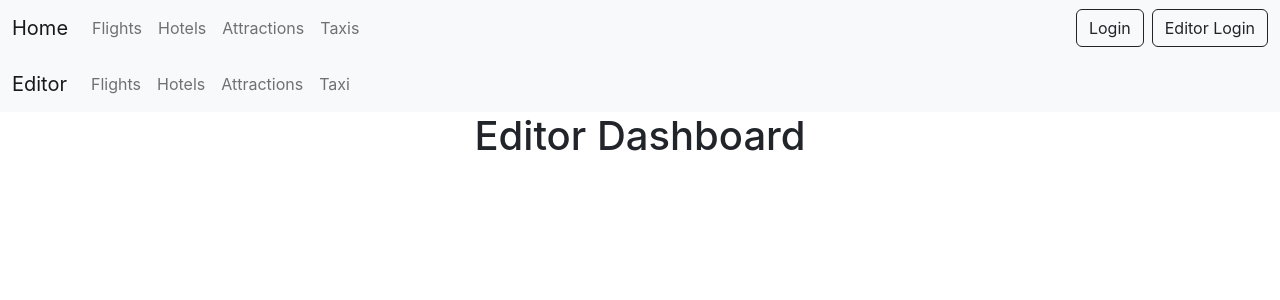
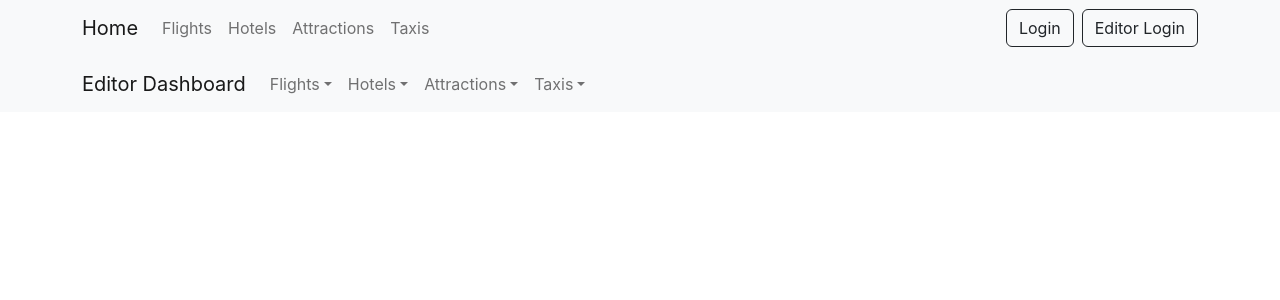
Before and after one commit to sahanperera00/Journeyly, a React (Create React App) app in the folder Project/frontend/: page /editorDash in a window 1280 px wide. Shown: the top 300 px of the page. Built offline with nearby package versions, Linux system fonts and the light colour scheme.

Commit message:
moved from bootstrap to react-bootstrap

```diff
--- a/Project/frontend/package.json
+++ b/Project/frontend/package.json
@@ -6,8 +6,11 @@
     "@testing-library/jest-dom": "^5.16.5",
     "@testing-library/react": "^13.3.0",
     "@testing-library/user-event": "^13.5.0",
+    "bootstrap": "^5.2.0",
     "react": "^18.2.0",
+    "react-bootstrap": "^2.5.0",
     "react-dom": "^18.2.0",
+    "react-router-bootstrap": "^0.26.2",
     "react-router-dom": "^6.3.0",
     "react-scripts": "^5.0.1",
     "web-vitals": "^2.1.4"
--- a/Project/frontend/src/components/DestinationForm.js
+++ b/Project/frontend/src/components/DestinationForm.js
@@ -1,13 +1,9 @@
 import React from 'react';
-import NavBar from "../components/Navbar";
-import EditorNavBar from "../components/EditorNavbar";
 
 const DestinationForm = (props) => {
     return (
         <div>
-            <NavBar />
-            <h1 className='text-center'>Destination Form</h1>
-            <EditorNavBar />
+            <h1 className='text-center'>Add Travel Destination</h1>
         <div className="App">
             <form>
                 <div className="form-group">
--- a/Project/frontend/src/components/EditorNavbar.js
+++ b/Project/frontend/src/components/EditorNavbar.js
@@ -1,35 +1,45 @@
-import React from "react";
+import Container from 'react-bootstrap/Container';
+import Nav from 'react-bootstrap/Nav';
+import Navbar from 'react-bootstrap/Navbar';
+import NavDropdown from 'react-bootstrap/NavDropdown';
 
-const Navbar = () => {
-
-    return (
-        <div>
-            <nav className="navbar navbar-expand-lg bg-light">
-            <div className="container-fluid d-flex">
-                <a className="navbar-brand" href="editorDash">Editor</a>
-                <button className="navbar-toggler" type="button" data-bs-toggle="collapse" data-bs-target="#navbarNav" aria-controls="navbarNav" aria-expanded="false" aria-label="Toggle navigation">
-                <span className="navbar-toggler-icon"></span>
-                </button>
-                <div className="collapse navbar-collapse" id="navbarNav">
-                <ul className="navbar-nav">
-                    <li className="nav-item">
-                    <a className="nav-link" href="flights">Flights</a>
-                    </li>
-                    <li className="nav-item">
-                    <a className="nav-link" href="hotels">Hotels</a>
-                    </li>
-                    <li className="nav-item">
-                    <a className="nav-link" href="desform">Attractions</a>
-                    </li>
-                    <li className="nav-item">
-                    <a className="nav-link" href="taxi">Taxi</a>
-                    </li>
-                </ul>
-                </div>
-                </div>
-            </nav>
-        </div>
-    )
+function EditorNavbar() {
+  return (
+    <Navbar bg="light" expand="lg">
+      <Container>
+        <Navbar.Brand href="#home">Editor Dashboard</Navbar.Brand>
+        <Navbar.Toggle aria-controls="basic-navbar-nav" />
+        <Navbar.Collapse id="basic-navbar-nav">
+          <Nav className="me-auto">
+            <NavDropdown title="Flights" id="basic-nav-dropdown">
+              <NavDropdown.Item href="#action/3.1">Create</NavDropdown.Item>
+              <NavDropdown.Item href="#action/3.3">Update & Delete</NavDropdown.Item>
+              <NavDropdown.Divider />
+              <NavDropdown.Item href="#action/3.4">Client View</NavDropdown.Item>
+            </NavDropdown>
+            <NavDropdown title="Hotels" id="basic-nav-dropdown">
+              <NavDropdown.Item href="#action/3.1">Create</NavDropdown.Item>
+              <NavDropdown.Item href="#action/3.3">Update & Delete</NavDropdown.Item>
+              <NavDropdown.Divider />
+              <NavDropdown.Item href="#action/3.4">Client View</NavDropdown.Item>
+            </NavDropdown>
+            <NavDropdown title="Attractions" id="basic-nav-dropdown">
+              <NavDropdown.Item href="#desForm">Create</NavDropdown.Item>
+              <NavDropdown.Item href="#action/3.3">Update & Delete</NavDropdown.Item>
+              <NavDropdown.Divider />
+              <NavDropdown.Item href="#action/3.4">Client View</NavDropdown.Item>
+            </NavDropdown>
+            <NavDropdown title="Taxis" id="basic-nav-dropdown">
+              <NavDropdown.Item href="#action/3.1">Create</NavDropdown.Item>
+              <NavDropdown.Item href="#action/3.3">Update & Delete</NavDropdown.Item>
+              <NavDropdown.Divider />
+              <NavDropdown.Item href="#action/3.4">Client View</NavDropdown.Item>
+            </NavDropdown>
+          </Nav>
+        </Navbar.Collapse>
+      </Container>
+    </Navbar>
+  );
 }
 
-export default Navbar;
+export default EditorNavbar;
--- a/Project/frontend/src/components/Navbar.js
+++ b/Project/frontend/src/components/Navbar.js
@@ -1,66 +1,35 @@
-import React from "react";
+import Container from 'react-bootstrap/Container';
+import Nav from 'react-bootstrap/Nav';
+import Navbarx from 'react-bootstrap/Navbar';
+import Button from 'react-bootstrap/Button';
+import {LinkContainer} from 'react-router-bootstrap';
 import { Link } from "react-router-dom";
 
-const Navbar = () => {
-
-    return (
-        <div>
-            <nav className="navbar navbar-expand-lg bg-light">
-            <div className="container-fluid d-flex">
-                <Link to={"/"} className="navbar-brand">Home</Link>
-                <div className="collapse navbar-collapse" id="navbarNav">
-                    <ul className="navbar-nav">
-                        <li className="nav-item">
-                            <Link to={"/flights"} className="nav-link">Flights</Link>
-                        </li>
-                        <li className="nav-item">
-                            <Link to={"/hotels"} className="nav-link">Hotels</Link>
-                        </li>
-                        <li className="nav-item">
-                            <Link to={"/attractions"} className="nav-link">Attractions</Link>
-                        </li>
-                        <li className="nav-item">
-                            <Link to={"/taxis"} className="nav-link">Taxis</Link>
-                        </li>
-                    </ul>
-                </div>
-
-                <Link to={"/login"} className="btn btn-outline-dark">Login</Link>
-
-                <button type="button" className="btn btn-outline-dark ms-2" data-bs-toggle="modal" data-bs-target="#exampleModal">Editor Login</button>
-
-                    <div className="modal fade" id="exampleModal" tabIndex="-1" aria-labelledby="exampleModalLabel" aria-hidden="true">
-                        <div className="modal-dialog">
-                            <div className="modal-content">
-                            <div className="modal-header">
-                                <h5 className="modal-title" id="exampleModalLabel">Editor Login</h5>
-                                <button type="button" className="btn-close" data-bs-dismiss="modal" aria-label="Close"></button>
-                            </div>
-                                <form onSubmit={() => {}}>
-                                    <div className="modal-body">
-                                        <div className="mb-3">
-                                            <label htmlFor="recipient-name" className="col-form-label">Email:</label>
-                                            <input type="text" className="form-control" id="recipient-name" />
-                                        </div>
-                                        <div className="mb-3">
-                                            <label htmlFor="message-text" className="col-form-label">Password:</label>
-                                            <input type="password" className="form-control" id="recipient-password" />
-                                        </div>
-                                    </div>
-                                    <div className="modal-footer">
-                                        <button type="button" className="btn btn-secondary" data-bs-dismiss="modal">Close</button>
-                                        <a href="editorDash">
-                                            <button type="button" className="btn btn-dark">Login</button>
-                                        </a>
-                                    </div>
-                                </form>
-                            </div>
-                        </div>
-                    </div>
-            </div>
-            </nav>
-        </div>
-    )
+function Navbar() {
+  return (
+    <Navbarx bg="light" expand="lg">
+      <Container>
+        <LinkContainer to="/">
+            <Navbarx.Brand>Home</Navbarx.Brand>
+        </LinkContainer>
+        <Navbarx.Toggle aria-controls="basic-navbar-nav" />
+        <Navbarx.Collapse id="basic-navbar-nav">
+          <Nav className="me-auto">
+            <Nav.Link as={Link} to="/flights">Flights</Nav.Link>
+            <Nav.Link as={Link} to="/hotels">Hotels</Nav.Link>
+            <Nav.Link as={Link} to="/attractions">Attractions</Nav.Link>
+            <Nav.Link as={Link} to="/taxis">Taxis</Nav.Link>
+          </Nav>
+            <Link to={"/login"}>
+                <Button variant="outline-dark">Login</Button>
+            </Link>
+            <Link to={"/editorDash"}>
+                <Button variant="outline-dark ms-2">Editor Login</Button>
+            </Link>
+        </Navbarx.Collapse>
+      </Container>
+    </Navbarx>
+  );
 }
 
 export default Navbar;
--- a/Project/frontend/src/pages/EditorDashboard.js
+++ b/Project/frontend/src/pages/EditorDashboard.js
@@ -1,16 +1,9 @@
 import React from 'react';
-import EditorNavBar from "../components/EditorNavbar";
-import DestinationForm from "../components/DestinationForm";
-import { Route, Routes } from 'react-router-dom';
 
 function EditorDashboard() {
   return (
     <div>
-      <EditorNavBar />
-      <h1 className='text-center'>Editor Dashboard</h1>
-      <Routes>
-        <Route path="/desform" element={<DestinationForm />} />
-      </Routes>
+      <h1>Dashboard</h1>
     </div>
   );
 }
--- a/Project/frontend/src/routes/AppRoutes.js
+++ b/Project/frontend/src/routes/AppRoutes.js
@@ -2,13 +2,14 @@ import React from 'react';
 import { BrowserRouter as Router, Routes, Route } from 'react-router-dom';
 import Home  from '../pages/Home';
 import EditorDashboard  from '../pages/EditorDashboard';
-import DestinationForm  from '../components/DestinationForm';
 import NavBar from "../components/Navbar";
 import Flights from "../pages/Flights";
 import Hotels from "../pages/Hotels";
 import Attractions from "../pages/Attractions";
 import Taxis from "../pages/Taxis";
 import Login from "../pages/Login";
+import EditorNavBar from "../components/EditorNavbar";
+import DestinationForm from "../components/DestinationForm";
 
 function AppRoutes() {
     return (
@@ -21,8 +22,12 @@ function AppRoutes() {
                 <Route path="/attractions" element={<Attractions />} />
                 <Route path="/taxis" element={<Taxis />} />
                 <Route path="/login" element={<Login />} />
-                <Route path="/editorDash" element={<EditorDashboard />} />
-                <Route path="/desform" element={<DestinationForm />} />
+
+                <Route path="/editorDash" element={<EditorNavBar />}>
+                    <Route path="/editorDash" element={<EditorDashboard />} />
+                    <Route path="/editorDash" element={<DestinationForm />} />
+
+                </Route>
             </Routes>
         </Router>
     );
```
Also changed, not shown: 1 other file (tests, documents, lock files or other folders).
